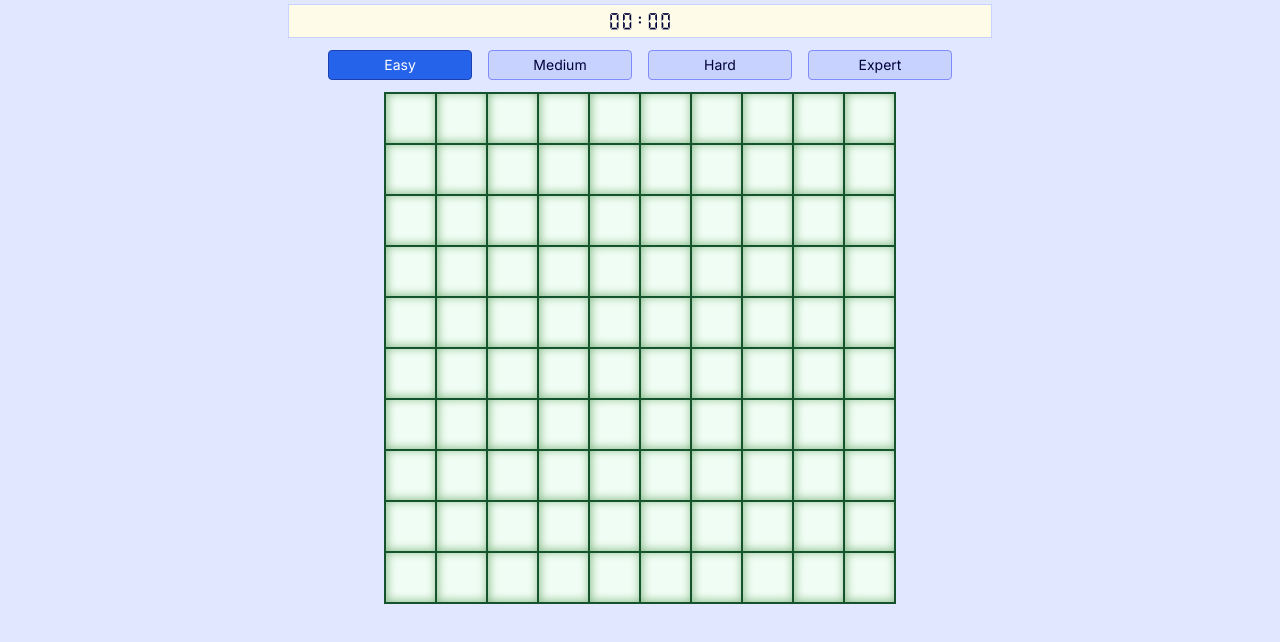
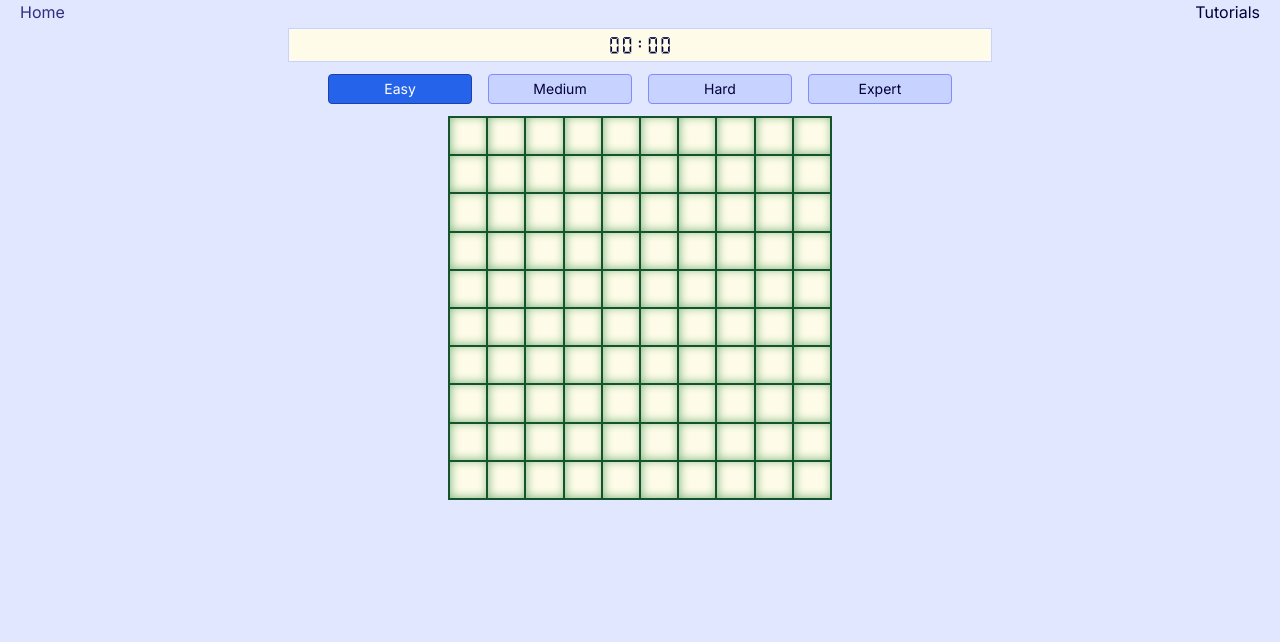
Before and after one commit to StellyITA/puzzle-challenge, a Next.js app: page /minesweeper in a window 1280 px wide. Shown: the top 642 px of the page. Built offline with nearby package versions, Linux system fonts and the light colour scheme.

Commit message:
fix: difficulties in minesweeper

```diff
--- a/src/app/minesweeper/page.jsx
+++ b/src/app/minesweeper/page.jsx
@@ -1,6 +1,7 @@
 'use client'
 
 import { useState, useEffect, useRef } from 'react';
+import Link from 'next/link';
 
 import { getMatrix, getClues, getAdjacent } from "../../controllers/mineSweeper.js";
 
@@ -14,7 +15,7 @@ export default function Minesweeper() {
 	const untoggledButtonColor = 'bg-indigo-200 active:bg-indigo-300 hover:bg-indigo-300 border border-indigo-400';
 
 	const [difficulty,setDifficulty] = useState(difficulties[0]);
-	const [board,setBoard] = useState(getMatrix());
+	const [board,setBoard] = useState(getMatrix(difficulty));
 	const [start,startStop] = useState(false);
 	const [clicked,setClicked] = useState("");
 	const [end,setEnd] = useState(false);
@@ -37,7 +38,7 @@ export default function Minesweeper() {
 			const mines = board.reduce((acc,row) => acc.concat(row)).filter(cell => cell == "M").length
 			if (board[coord[1]][coord[0]] != "M") {
 				uncoverCells(coord[0],coord[1]);
-				const coveredCells = document.getElementsByClassName("bg-green-50").length;
+				const coveredCells = document.getElementsByClassName("border-green-900 bg-yellow-50").length;
 				if (coveredCells == mines) {
 					board.map((row,y) => row.map((cell,x) => {
 						if (cell == "M") {
@@ -58,7 +59,7 @@ export default function Minesweeper() {
 
 	function uncoverCells(x,y) {
 		const cell = document.getElementById(x + "," + y);
-		cell.className = cell.className.replace("bg-green-50 hover:bg-green-200 shadow-[inset_1px_-1px_10px_#88BB88] active:shadow-[inset_-1px_1px_5px_#669966]","bg-green-400");
+		cell.className = cell.className.replace("bg-yellow-50 hover:bg-green-200 shadow-[inset_1px_-1px_10px_#88BB88] active:shadow-[inset_-1px_1px_5px_#669966]","bg-green-400");
 		cell.onclick = "";
 		if (cell.value != 0) {
 			cell.innerHTML = cell.value;
@@ -69,7 +70,7 @@ export default function Minesweeper() {
 				const checkCoord = adjArr.shift();
 				checked.push(JSON.stringify(checkCoord));
 				const checkCell = document.getElementById(checkCoord.x + "," + checkCoord.y);
-				checkCell.className = checkCell.className.replace("bg-green-50 hover:bg-green-200 shadow-[inset_1px_-1px_10px_#88BB88] active:shadow-[inset_-1px_1px_5px_#669966]","bg-green-400");
+				checkCell.className = checkCell.className.replace("bg-yellow-50 hover:bg-green-200 shadow-[inset_1px_-1px_10px_#88BB88] active:shadow-[inset_-1px_1px_5px_#669966]","bg-green-400");
 				checkCell.onclick = "";
 				if (checkCell.value != 0) {
 					checkCell.innerHTML = checkCell.value;
@@ -101,11 +102,11 @@ export default function Minesweeper() {
 		clearInterval(timerRef.current);
 		setTimer(0);
 		board.map((row,y) => row.map((cell,x) => {
-			document.getElementById(x + "," + y).className = 'aspect-square border border-green-900 bg-green-50 hover:bg-green-200 shadow-[inset_1px_-1px_10px_#88BB88] active:shadow-[inset_-1px_1px_5px_#669966]';
+			document.getElementById(x + "," + y).className = 'aspect-square border border-green-900 bg-yellow-50 hover:bg-green-200 shadow-[inset_1px_-1px_10px_#88BB88] active:shadow-[inset_-1px_1px_5px_#669966]';
 			document.getElementById(x + "," + y).innerHTML = "";
 		}));
 		setDifficulty(diff);
-		setBoard(getMatrix());
+		setBoard(getMatrix(diff));
 		startStop(false);
 		setClicked("");
 		return setEnd(false);
@@ -116,6 +117,15 @@ export default function Minesweeper() {
 
 	return (
 		<div className="grid">
+			<div className='grid grid-cols-2'>
+				<Link
+					href='/'
+					className='justify-self-start px-5 hover:text-indigo-900 active:text-indigo-900'
+				>Home</Link><Link
+					href='/sudoku-tutorials'
+					className='justify-self-end px-5 hover:text-indigo-900 active:text-indigo-900'
+				>Tutorials</Link>
+			</div>
 			<div className='font-digital p-1 text-center border border-indigo-200 m-1 sm:mr-36 sm:ml-36 md:mr-48 md:ml-48 sm:mr-36 sm:ml-36 lg:mr-72 lg:ml-72 bg-yellow-50'>
 					{minutes < 10 ? "0" + minutes : minutes}:{seconds < 10 ? "0" + seconds : seconds}
 				</div>
@@ -128,9 +138,9 @@ export default function Minesweeper() {
 					>{diff}</button>
 				))}
 			</div>
-			<div className={`place-self-center grid grid-cols-10 aspect-square landscape:w-[40%] portrait:w-[100%] m-1 border border-green-900`}>
+			<div className={`place-self-center grid grid-cols-10 aspect-square landscape:w-[30%] portrait:w-[100%] m-1 border border-green-900`}>
 				{board.map((row,y) => row.map((cell,x) => <button
-					className="aspect-square border border-green-900 bg-green-50 hover:bg-green-200 shadow-[inset_1px_-1px_10px_#88BB88] active:shadow-[inset_-1px_1px_5px_#669966]"
+					className="aspect-square border border-green-900 bg-yellow-50 hover:bg-green-200 shadow-[inset_1px_-1px_10px_#88BB88] active:shadow-[inset_-1px_1px_5px_#669966]"
 					onClick={() => !start ? onFirstClick(x,y) : onClick(x,y)}
 					id={x + "," + y}
 					value={cell}
--- a/src/controllers/mineSweeper.js
+++ b/src/controllers/mineSweeper.js
@@ -1,21 +1,31 @@
-export function getMatrix() {
+export function getMatrix(diff) {
 	const row = Array.from({ length: 10 },v => 0);
 	const matrix = [];
 	for (let i in row) {
 		matrix.push([...row]);
 	}
+
+	if (diff != "Easy") {
+		matrix.push([...row]);
+		if (diff != "Medium") {
+			matrix.push([...row]);
+			if (diff != "Hard") {
+				matrix.push([...row]);
+			}
+		}
+	}
 	return matrix
 }
 
 export function addMines(diff,click) {
-	const matrix = getMatrix();
+	const matrix = getMatrix(diff);
 	let mines = diff == "Easy" ? 10 : diff == "Medium" ? 13 : diff == "Hard" ? 16 : 20;
 	const placed = [click];
 	const clickCoord = click.split(",");
 	const adj = getAdjacent(clickCoord[1],clickCoord[0]);
 	adj.map(c => placed.push(c.x + "," + c.y));
 	while (mines > 0) {
-		const x = Math.floor(Math.random() * matrix.length);
+		const x = Math.floor(Math.random() * 10);
 		const y = Math.floor(Math.random() * matrix.length);
 		if (placed.indexOf(x + "," + y) == -1) {
 			matrix[y][x] = "M";
@@ -26,9 +36,10 @@ export function addMines(diff,click) {
 	return matrix
 }
 
-export function getAdjacent(y,x) {
+export function getAdjacent(y,x,diff) {
 	y = Number(y);
 	x = Number(x);
+	const h = diff == "Easy" ? 9 : diff == "Medium" ? 10 : diff == "Hard" ? 11 : 12;
 	const adjacent = [];
 	if (y > 0) {
 		adjacent.push({ y: y - 1, x: x });
@@ -39,16 +50,16 @@ export function getAdjacent(y,x) {
 	if (y > 0 && x > 0) {
 		adjacent.push({ y: y - 1, x: x - 1 });
 	}
-	if (y < 9) {
+	if (y < h) {
 		adjacent.push({ y: y + 1, x: x });
 	}
 	if (x < 9) {
 		adjacent.push({ y: y, x: x + 1 });
 	}
-	if (y < 9 && x < 9) {
+	if (y < h && x < 9) {
 		adjacent.push({ y: y + 1, x: x + 1 });
 	}
-	if (y < 9 && x > 0) {
+	if (y < h && x > 0) {
 		adjacent.push({ y: y + 1, x: x - 1 });
 	}
 	if (y > 0 && x < 9) {
```
Also changed, not shown: 1 other file (tests, documents, lock files or other folders).
